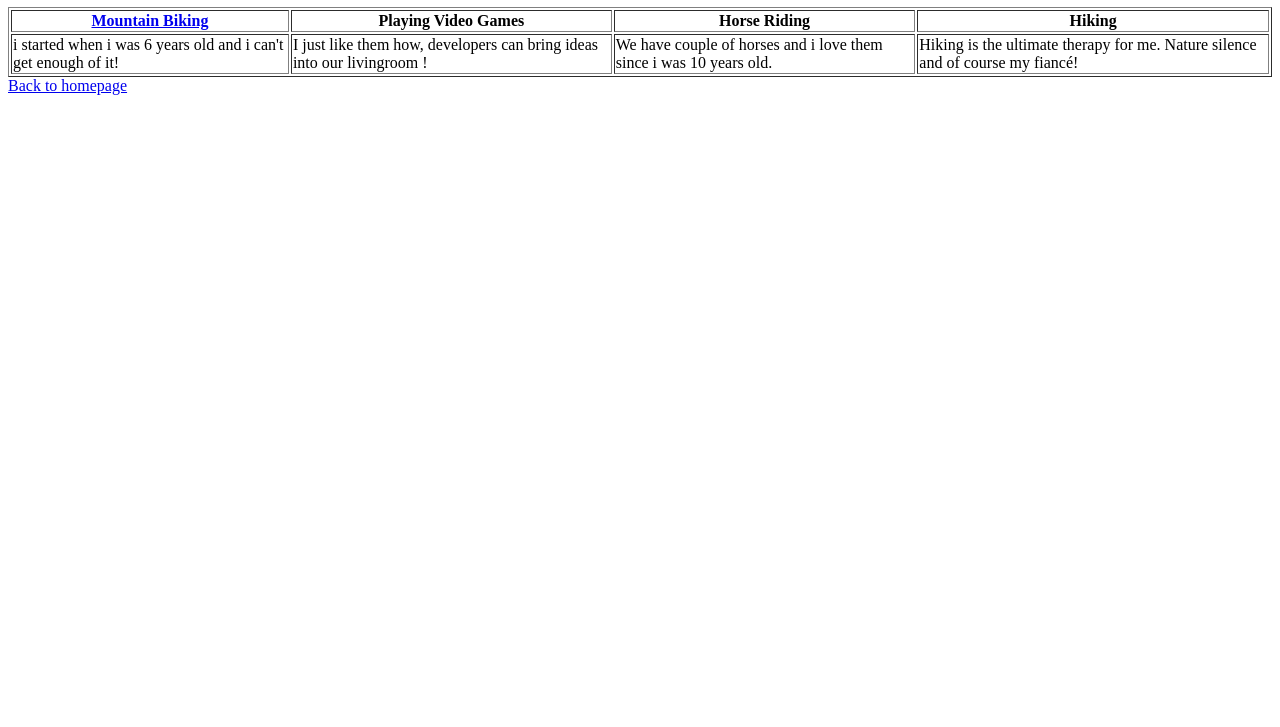
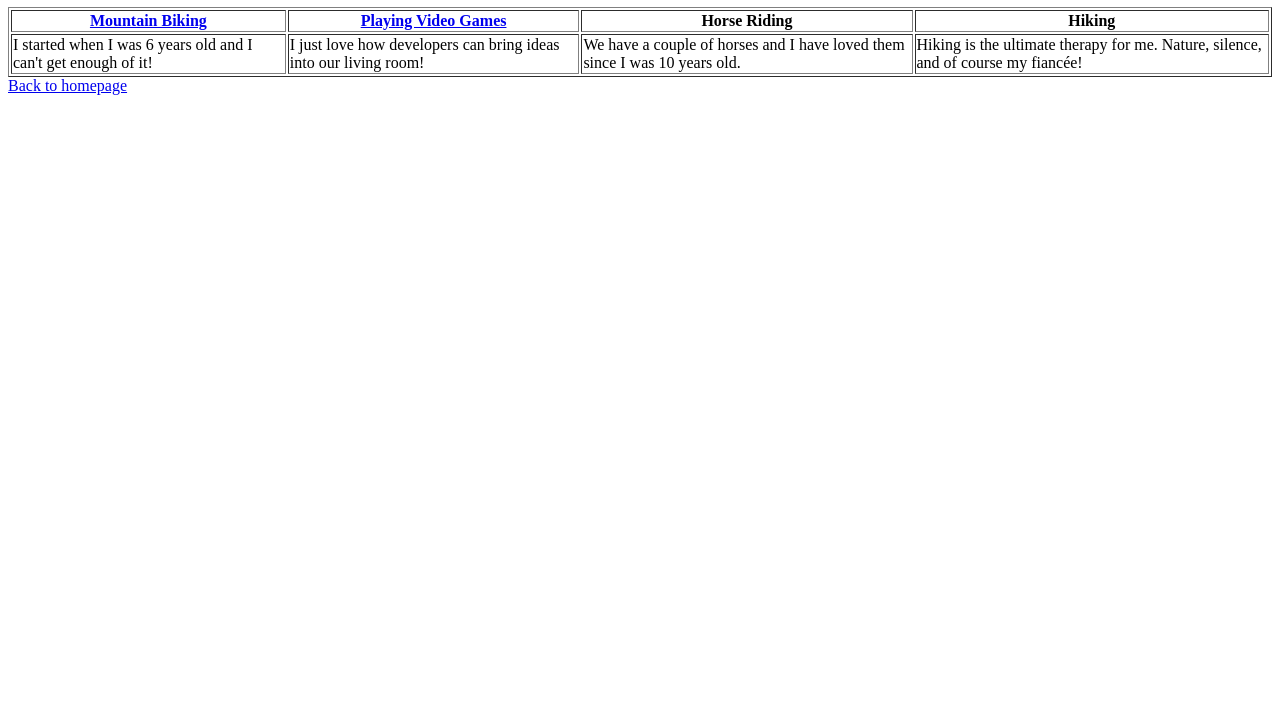
Before and after one commit to horvathmartin97/MayerfeldPracticum, a plain HTML site: page Main_HTML_Project/pages/HobbiesPage.html in a window 1280 px wide. Shown: the part 73-800 px from the top of the page. Drawn offline with Linux system fonts and the light colour scheme.

Commit message:
detailed video games page

```diff
--- a/Main_HTML_Project/pages/HobbiesPage.html
+++ b/Main_HTML_Project/pages/HobbiesPage.html
@@ -10,24 +10,25 @@
     <table border="1">
       <tr>
         <th><a href="./detailedMbPage.html">Mountain Biking</a></th>
-        <th>Playing Video Games</th>
+        <th><a href="./detailedVgPage.html">Playing Video Games</a></th>
         <th>Horse Riding</th>
         <th>Hiking</th>
       </tr>
       <tr>
-        <td>i started when i was 6 years old and i can't get enough of it!</td>
+        <td>I started when I was 6 years old and I can't get enough of it!</td>
         <td>
-          I just like them how, developers can bring ideas into our livingroom !
+          I just love how developers can bring ideas into our living room!
         </td>
         <td>
-          We have couple of horses and i love them since i was 10 years old.
+          We have a couple of horses and I have loved them since I was 10 years
+          old.
         </td>
         <td>
-          Hiking is the ultimate therapy for me. Nature silence and of course my
-          fiancé!
+          Hiking is the ultimate therapy for me. Nature, silence, and of course
+          my fiancée!
         </td>
       </tr>
     </table>
-    <a href="../index.html">Back to homepage</a>
+    <a href="/index.html">Back to homepage</a>
   </body>
 </html>
```
Also changed, not shown: Main_HTML_Project/pages/detailedVgPage.html (added, +13 -0 lines).
